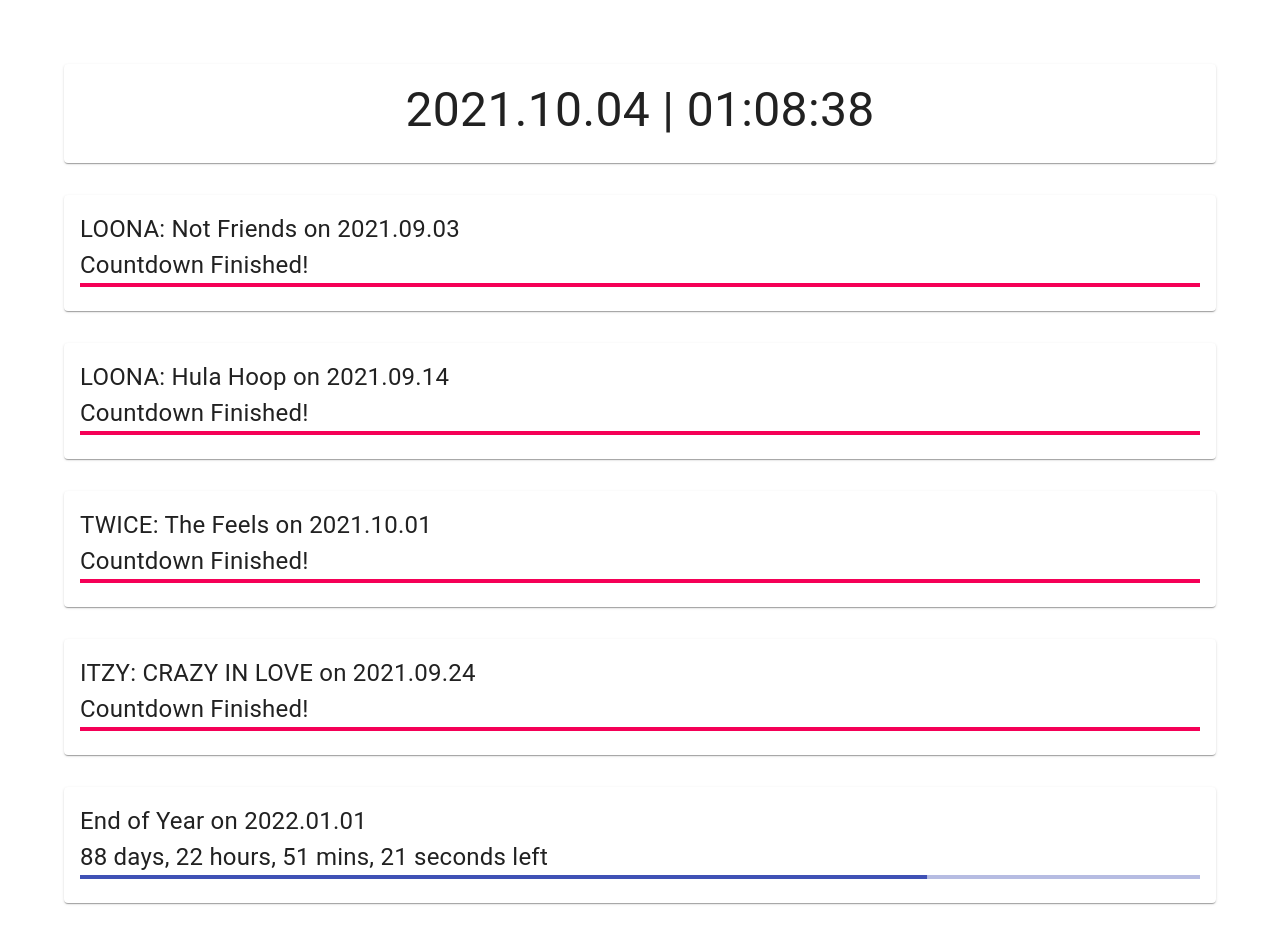
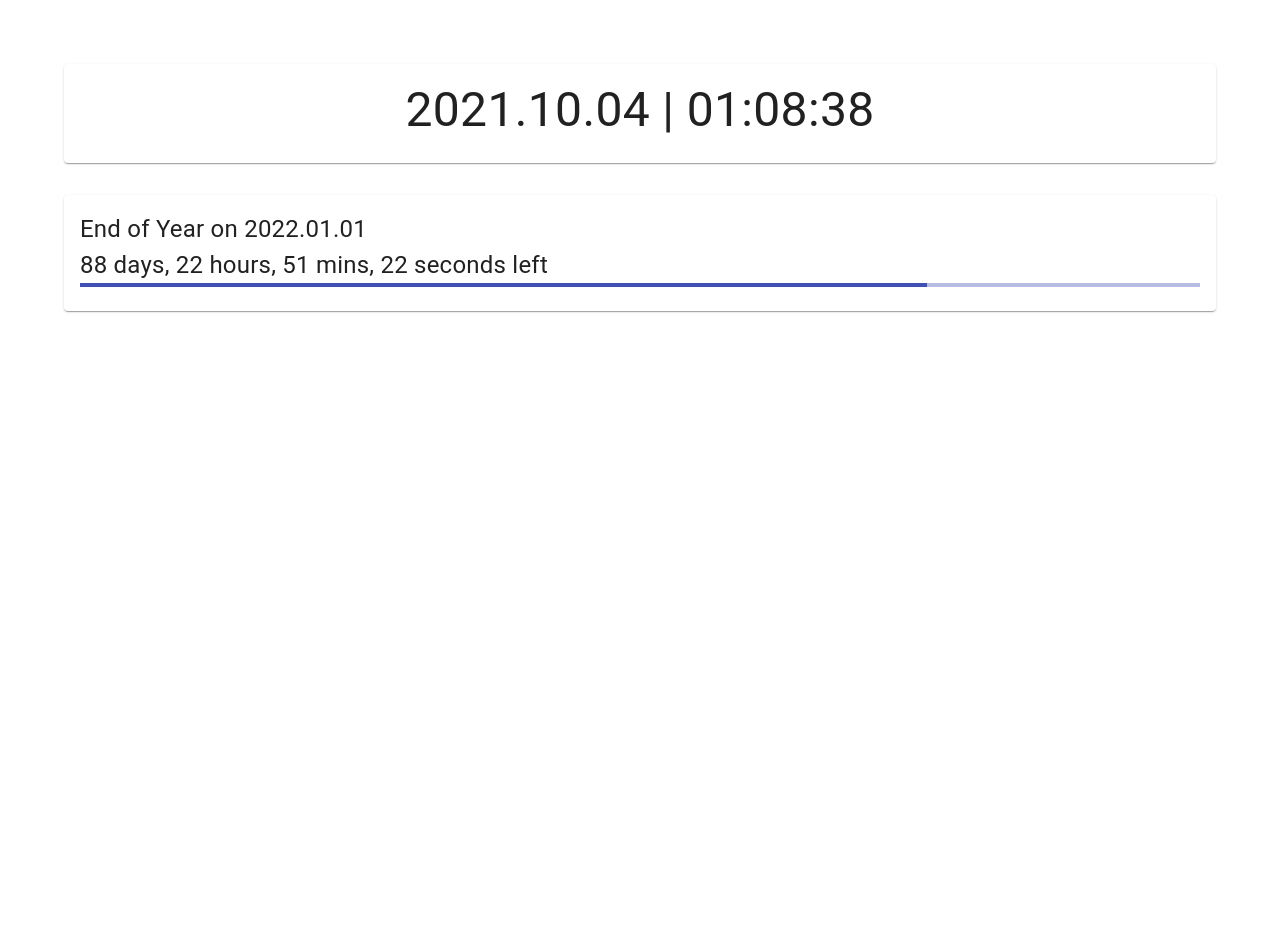
Before and after one commit to adcbotwastaken/countdown, a React (Create React App) app: page / in a window 1280 px wide. Shown: the top 944 px of the page. After the commit the page ends 800 px from the top, so only its background shows below. Built offline with nearby package versions, Linux system fonts and the light colour scheme.

Commit message:
commented out events that already passed

```diff
--- a/src/data/countdownDates.js
+++ b/src/data/countdownDates.js
@@ -1,27 +1,27 @@
 const countdownDates = [
-    {
-        "name": "LOONA: Not Friends",
-        "startDate": '01 Sep 2021 00:00:00 EST',
-        "endDate": '2021-09-03T18:00:00.000+09:00'
-    },
+    // {
+    //     "name": "LOONA: Not Friends",
+    //     "startDate": '01 Sep 2021 00:00:00 EST',
+    //     "endDate": '2021-09-03T18:00:00.000+09:00'
+    // },
 
-    {
-        "name": "LOONA: Hula Hoop",
-        "startDate": '01 Sep 2021 00:00:00 EST',
-        "endDate": '2021-09-15T00:00:00.000+09:00'
-    },
+    // {
+    //     "name": "LOONA: Hula Hoop",
+    //     "startDate": '01 Sep 2021 00:00:00 EST',
+    //     "endDate": '2021-09-15T00:00:00.000+09:00'
+    // },
 
-    {
-        "name": "TWICE: The Feels",
-        "startDate": '23 Aug 2021 00:00:00 EST',
-        "endDate": '2021-10-01T13:00:00.000+09:00'
-    },
+    // {
+    //     "name": "TWICE: The Feels",
+    //     "startDate": '23 Aug 2021 00:00:00 EST',
+    //     "endDate": '2021-10-01T13:00:00.000+09:00'
+    // },
 
-    {
-        "name": "ITZY: CRAZY IN LOVE",
-        "startDate": '12 Aug 2021 00:00:00 EST',
-        "endDate": '2021-09-24T13:00:00.000+09:00'
-    },
+    // {
+    //     "name": "ITZY: CRAZY IN LOVE",
+    //     "startDate": '12 Aug 2021 00:00:00 EST',
+    //     "endDate": '2021-09-24T13:00:00.000+09:00'
+    // },
 
     {
         "name": "End of Year",
```
